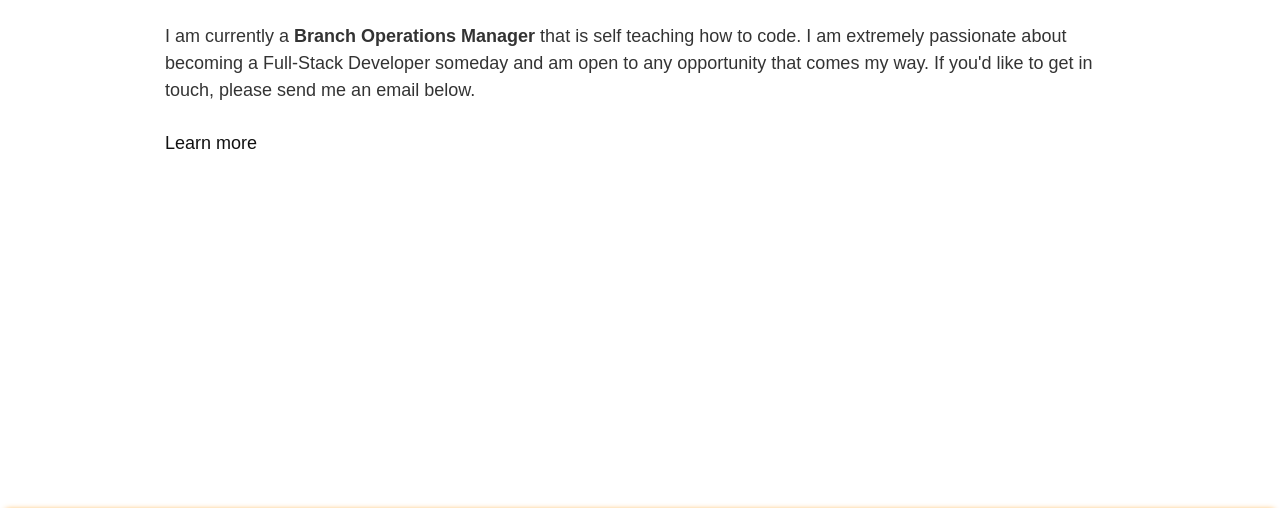
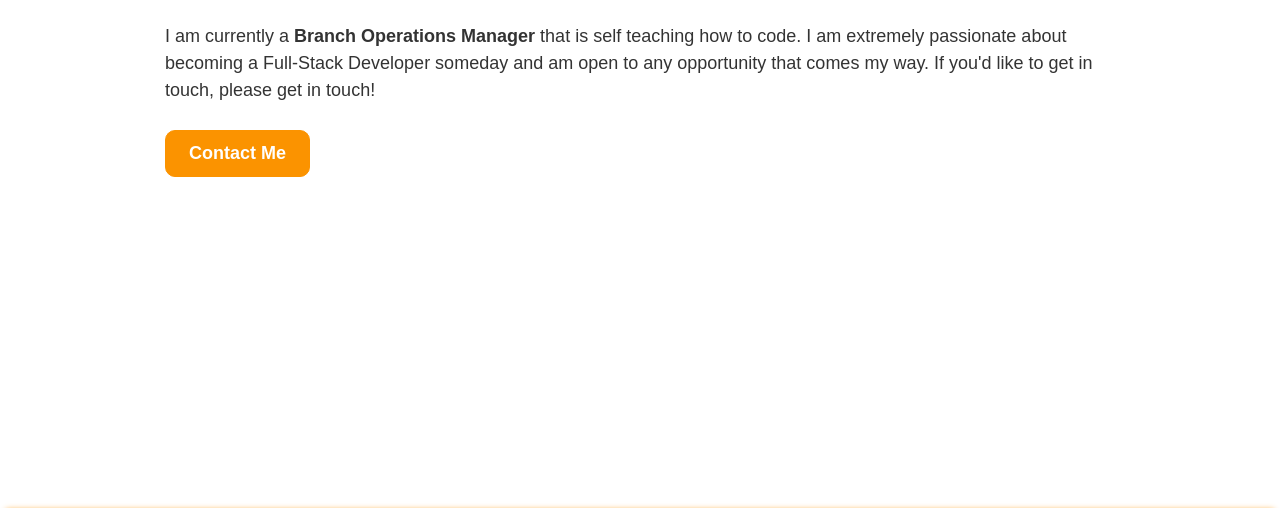
Before and after one commit to Hermetheus/portfolio-blog, a Gatsby site: page / in a window 1280 px wide. Shown: the part 198-706 px from the top of the page. Built offline with nearby package versions, Linux system fonts and the light colour scheme; Gatsby itself is replaced by a stand-in of ours.

Commit message:
Little Changes

```diff
--- a/src/pages/index.js
+++ b/src/pages/index.js
@@ -1,5 +1,4 @@
 import "bootstrap/dist/css/bootstrap.css"
-import { Link } from "gatsby"
 import React from "react"
 import Head from "../components/head"
 import Layout from "../components/layout"
@@ -18,13 +17,12 @@ const IndexPage = () => {
             I am currently a <b>Branch Operations Manager</b> that is self
             teaching how to code. I am extremely passionate about becoming a
             Full-Stack Developer someday and am open to any opportunity that
-            comes my way. If you'd like to get in touch, please send me an email
-            below.
+            comes my way. If you'd like to get in touch, please get in touch!
           </p>
 
-          <Link to="/about" class="button">
-            Learn more
-          </Link>
+          <a href="mailto:allanmolson@gmail.com">
+            <button className={indexStyles.button}>Contact Me</button>
+          </a>
         </div>
       </div>
     </Layout>
--- a/src/pages/index.module.scss
+++ b/src/pages/index.module.scss
@@ -0,0 +1,25 @@
+.button {
+  -moz-box-shadow: inset 0px 34px 0px -15px #fb9300;
+  -webkit-box-shadow: inset 0px 34px 0px -15px #fb9300;
+  box-shadow: inset 0px 34px 0px -15px #fb9300;
+  background-color: #fb9300;
+  border: 1px solid #fb9300;
+  border-radius: 10px;
+  display: inline-block;
+  cursor: pointer;
+  color: #ffffff;
+  font-family: Arial;
+  font-size: 18px;
+  font-weight: bold;
+  align-content: center;
+  padding: 9px 23px;
+  text-decoration: none;
+  text-shadow: 0px -1px 0px #fb9300;
+}
+.button:hover {
+  background-color: #fb9300;
+}
+.button:active {
+  position: relative;
+  top: 1px;
+}
```
